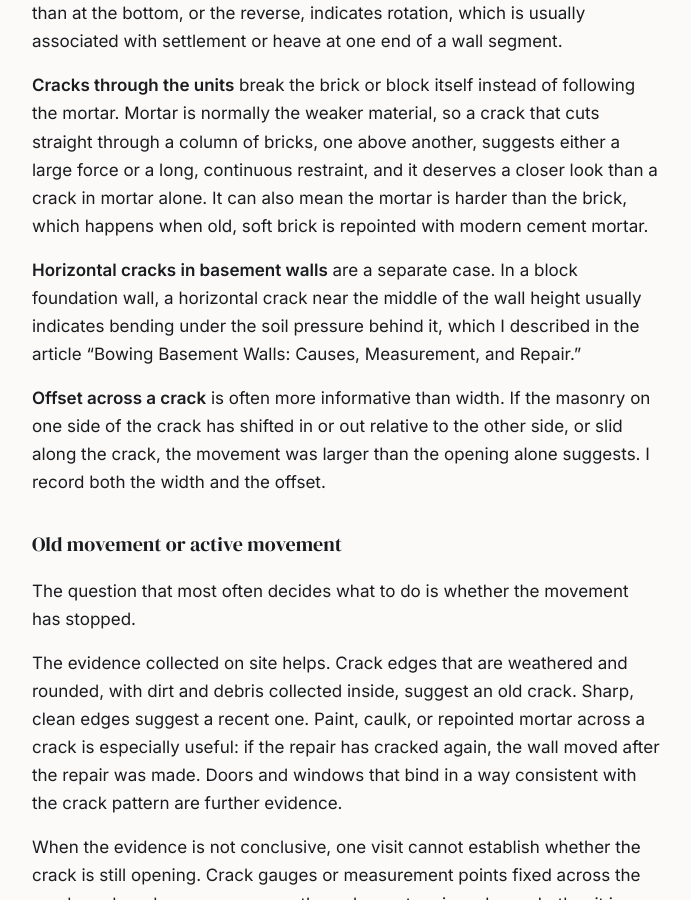
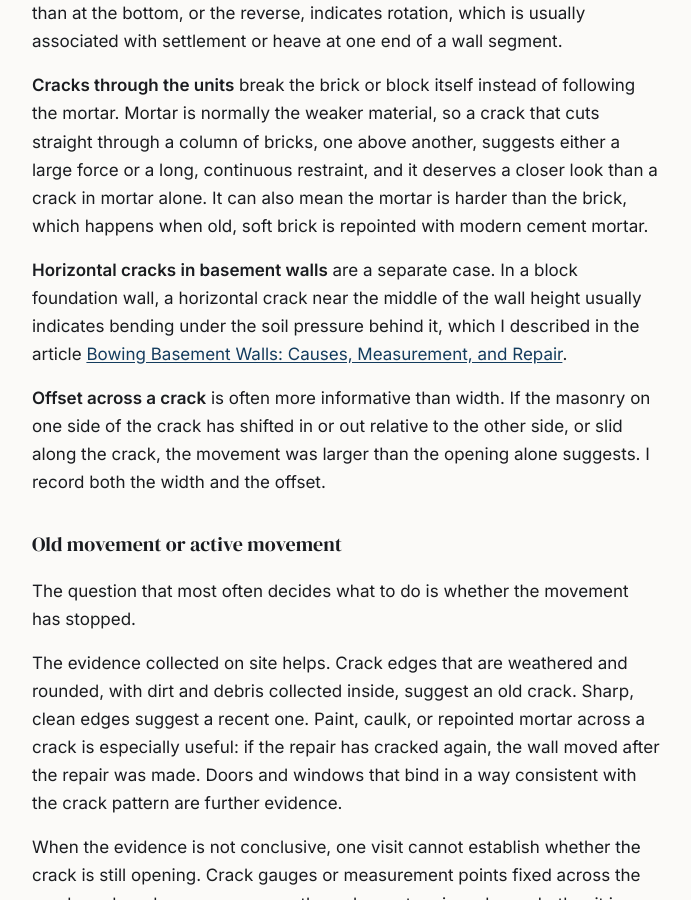
Before and after one commit to Ricyteach/ricyteach.github.io, a Jekyll site: the page built from _posts/2026-11-02-masonry-cracks.md, in a window 1280 px wide and 900 px high, scrolled down 1839 px. Shown: the whole window, without its empty margins (398-1089 px from the left). Built offline with Jekyll 4.4.1, drawn with Linux system fonts in a browser that asks for light colours; part of the change alters nothing that is shown.

Commit message:
Link the masonry cracks article to the bowing basement walls article
Co-Authored-By: Claude Opus 5.5 <noreply@anthropic.com>
Claude-Session: https://claude.ai/code/session_01HMKwxVjfvyLxUqznQqQryk

```diff
--- a/_posts/2026-11-02-masonry-cracks.md
+++ b/_posts/2026-11-02-masonry-cracks.md
@@ -36,7 +36,7 @@ Some patterns indicate that part of the building has moved relative to another p
 
 **Cracks through the units** break the brick or block itself instead of following the mortar. Mortar is normally the weaker material, so a crack that cuts straight through a column of bricks, one above another, suggests either a large force or a long, continuous restraint, and it deserves a closer look than a crack in mortar alone. It can also mean the mortar is harder than the brick, which happens when old, soft brick is repointed with modern cement mortar.
 
-**Horizontal cracks in basement walls** are a separate case. In a block foundation wall, a horizontal crack near the middle of the wall height usually indicates bending under the soil pressure behind it, which I described in the article "Bowing Basement Walls: Causes, Measurement, and Repair."
+**Horizontal cracks in basement walls** are a separate case. In a block foundation wall, a horizontal crack near the middle of the wall height usually indicates bending under the soil pressure behind it, which I described in the article [Bowing Basement Walls: Causes, Measurement, and Repair](/articles/bowing-basement-walls/).
 
 **Offset across a crack** is often more informative than width. If the masonry on one side of the crack has shifted in or out relative to the other side, or slid along the crack, the movement was larger than the opening alone suggests. I record both the width and the offset.
 
```
